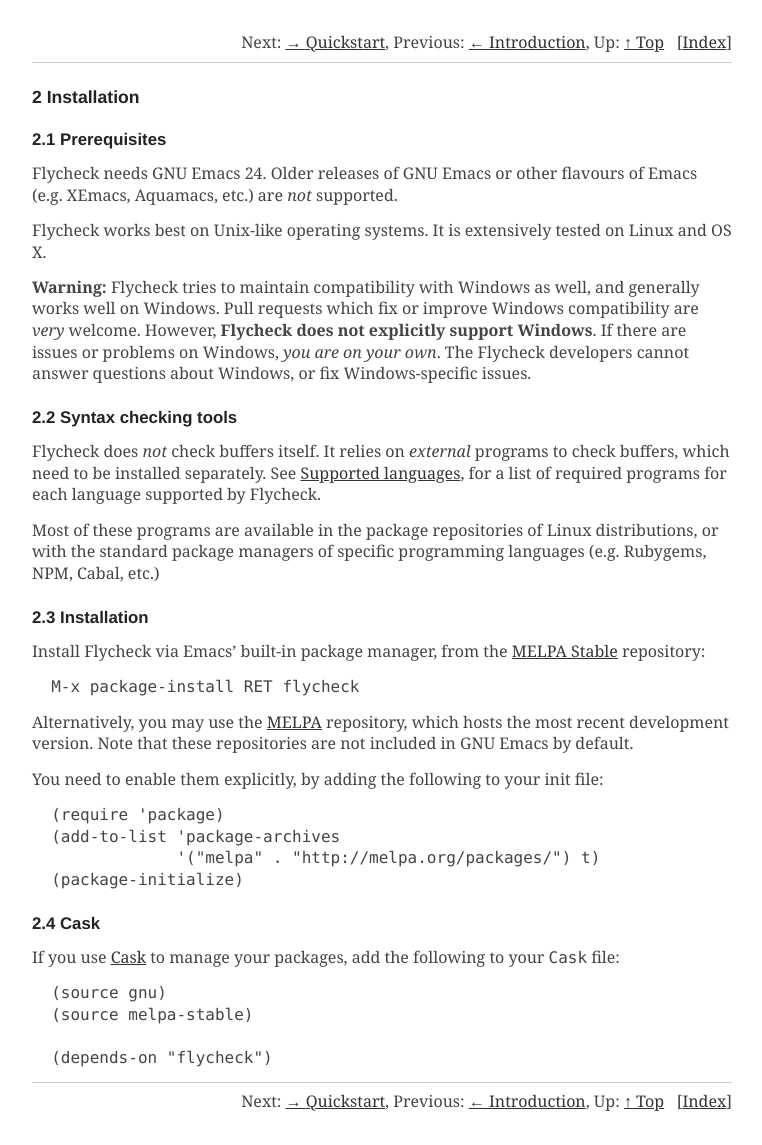
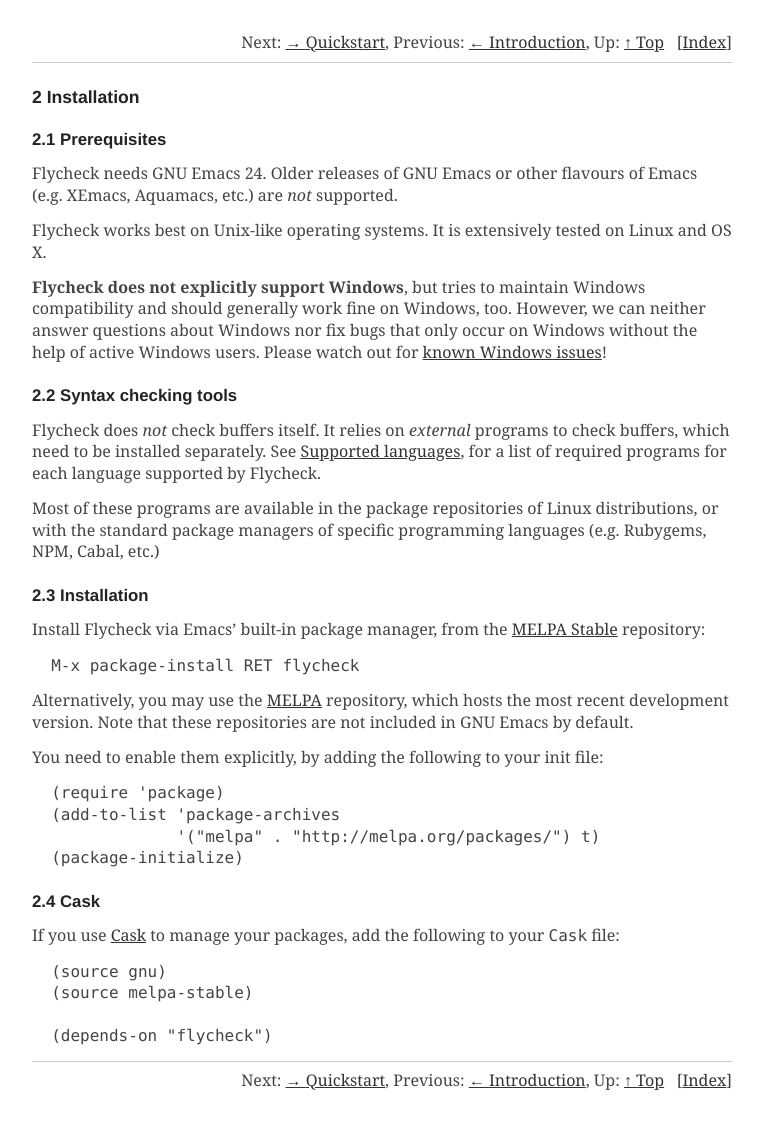
Before and after one commit to cmarqu/flycheck.github.io, a Jekyll site: the page manual/latest/Installation.html, which Jekyll copies as it is, in a window 1280 px wide. Shown: the whole page, without its empty margins (258-1020 px from the left). Built offline with Jekyll 4.4.1, drawn with Linux system fonts in a browser that asks for light colours; some web fonts are replaced; after the commit the page ends 1123 px from its top, so only the background shows below that.

Commit message:
Update from flycheck/flycheck@78bf29bc

```diff
--- a/manual/latest/Installation.html
+++ b/manual/latest/Installation.html
@@ -81,13 +81,12 @@
 </p>
 <a name="index-Windows"></a>
 
-<a name="windows_002dsupport"></a><p><strong>Warning:</strong> Flycheck tries to maintain
-compatibility with Windows as well, and generally works well on
-Windows. Pull requests which fix or improve Windows compatibility are
-<em>very</em> welcome.  However, <b>Flycheck does not explicitly support
-Windows</b>.  If there are issues or problems on Windows, <em>you are on
-your own</em>.  The Flycheck developers cannot answer questions about
-Windows, or fix Windows-specific issues.
+<a name="windows_002dsupport"></a><p><b>Flycheck does not explicitly support
+Windows</b>, but tries to maintain Windows compatibility and should
+generally work fine on Windows, too.  However, we can neither answer
+questions about Windows nor fix bugs that only occur on Windows without
+the help of active Windows users.  Please watch out for
+<a href="https://github.com/flycheck/flycheck/labels/B-Windows%20only">known Windows issues</a>!
 </p>
 <a name="Syntax-checking-tools"></a>
 <h3 class="section">2.2 Syntax checking tools</h3>
```
